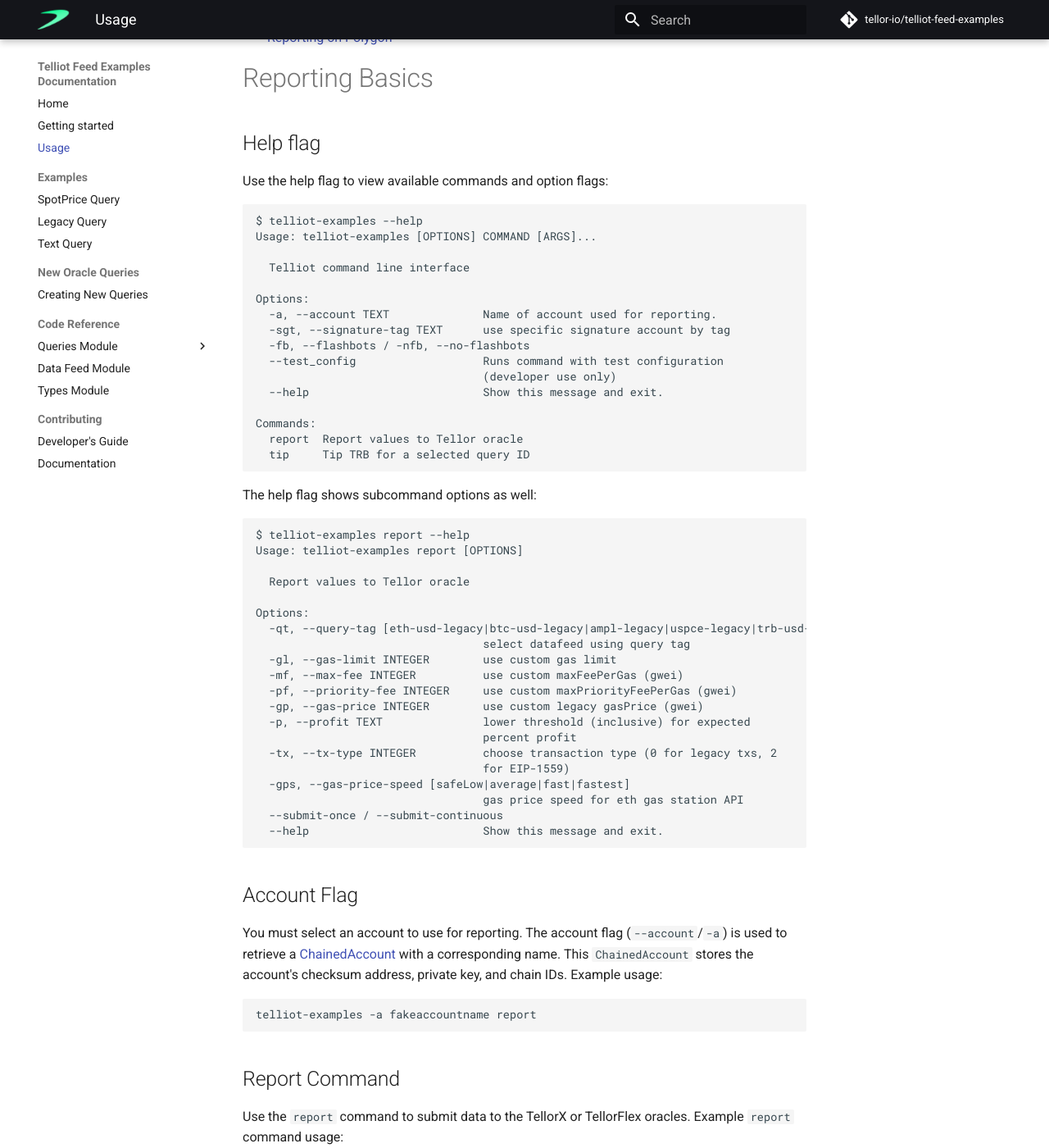
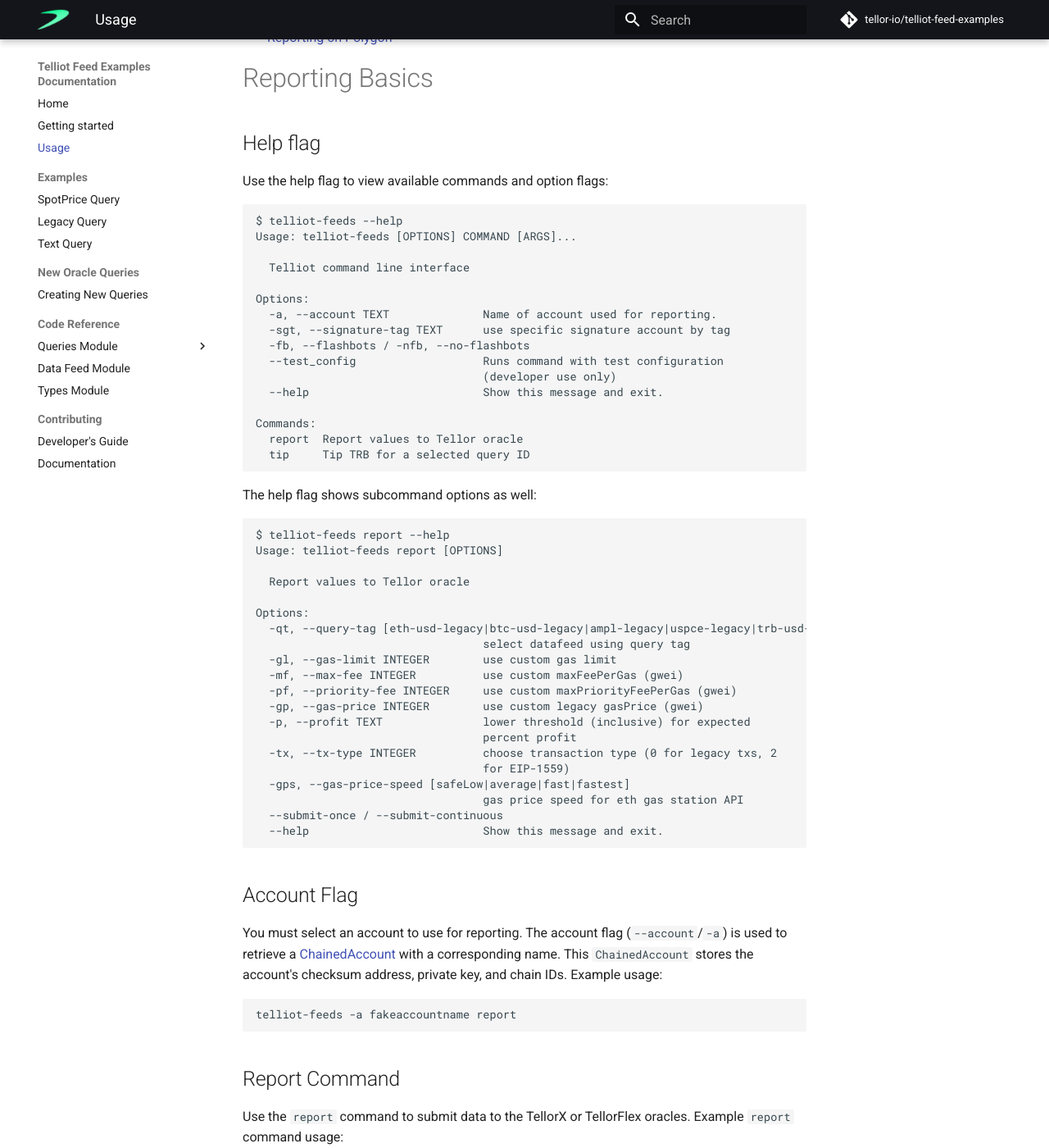
Before and after one commit to tellor-io/telliot-feeds, an MkDocs documentation site: the page built from docs/usage.md, in a window 1280 px wide and 1400 px high, scrolled down 910 px. Shown: the whole window at 82% size. Built offline with MkDocs 1.6.1 and Material for MkDocs 9.7.7, drawn with Linux system fonts in a browser that asks for light colours; comment, search, counter and statistics services are not loaded; some of the changed text lies outside the part shown.

Commit message:
Update docs

````diff
--- a/docs/usage.md
+++ b/docs/usage.md
@@ -7,13 +7,13 @@
 To use any of the telliot datafeed and reporter examples, use the command line interface (CLI) tool. A basic example:
 
 ```
-$ telliot-examples --account fakename report
+$ telliot-feeds --account fakename report
 ```
 
 **Be sure to always confirm the correct settings when prompted and read chain-specific usage sections before setting up your reporter!**
 
 ```
-$ telliot-examples -a fakename report
+$ telliot-feeds -a fakename report
 telliot-core 0.0.10.dev1
 telliot_feed_examples (plugin): Version 0.0.12dev0
 Using: eth-rinkeby [staker: dev-acct-4]
@@ -44,8 +44,8 @@
 Use the help flag to view available commands and option flags:
 
 ```
-$ telliot-examples --help
-Usage: telliot-examples [OPTIONS] COMMAND [ARGS]...
+$ telliot-feeds --help
+Usage: telliot-feeds [OPTIONS] COMMAND [ARGS]...
 
   Telliot command line interface
 
@@ -65,8 +65,8 @@
 The help flag shows subcommand options as well:
 
 ```
-$ telliot-examples report --help
-Usage: telliot-examples report [OPTIONS]
+$ telliot-feeds report --help
+Usage: telliot-feeds report [OPTIONS]
 
   Report values to Tellor oracle
 
@@ -92,7 +92,7 @@
 You must select an account to use for reporting. The account flag (`--account`/`-a`) is used to retrieve a [ChainedAccount](https://github.com/pydefi/chained-accounts) with a corresponding name. This `ChainedAccount` stores the account's checksum address, private key, and chain IDs. Example usage:
 
 ```
-telliot-examples -a fakeaccountname report
+telliot-feeds -a fakeaccountname report
 ```
 
 ## Report Command
@@ -100,13 +100,13 @@
 Use the `report` command to submit data to the TellorX or TellorFlex oracles. Example `report` command usage:
 
 ```
-telliot-examples -a bigdaddysatoshi report
+telliot-feeds -a bigdaddysatoshi report
 ```
 
 By default, the reporter will continue to attempt reporting whenever out of reporting lock. Use the `--submit-once` flag to only report once:
 
 ```
-telliot-examples -a staker1 report --submit-once
+telliot-feeds -a staker1 report --submit-once
 ```
 
 ## Profit Flag
@@ -116,13 +116,13 @@
 Use the profit flag (`--profit/-p`) to.. specify an expected profit. The default is 100% profit, which will likely result in your reporter never attempting to report unless you're on a testnet. To bypass profitability checks, use the `"YOLO"` string:
 
 ```
-telliot-examples -a staker1 report -p YOLO
+telliot-feeds -a staker1 report -p YOLO
 ```
 
 Normal profit flag usage:
 
 ```
-telliot-examples -a staker4000 report -p 2
+telliot-feeds -a staker4000 report -p 2
 ```
 
 ## Gas, Fee, & Transaction Type Flags
@@ -134,7 +134,7 @@
 Example usage:
 
 ```
-telliot-examples -a kevin report -tx 0 -gl 310000 -gp 9001 -p 22
+telliot-feeds -a kevin report -tx 0 -gl 310000 -gp 9001 -p 22
 ```
 
 # Reporting on Ethereum
@@ -150,7 +150,7 @@
 Example usage:
 
 ```
-telliot-examples -a mainnetstaker7 -nfb report
+telliot-feeds -a mainnetstaker7 -nfb report
 ```
 
 ## Using Flashbots
@@ -172,7 +172,7 @@
 Example usage:
 
 ```
-telliot-examples -a mainnetstaker1 -sgt sigacct -fb report
+telliot-feeds -a mainnetstaker1 -sgt sigacct -fb report
 ```
 
 # Reporting on Polygon
@@ -182,7 +182,7 @@
 Example usage:
 
 ```
-telliot-examples -a mumbaistaker report
+telliot-feeds -a mumbaistaker report
 ```
 
 ## Staking
````
Also changed, not shown: README.md (+1 -1 lines).
